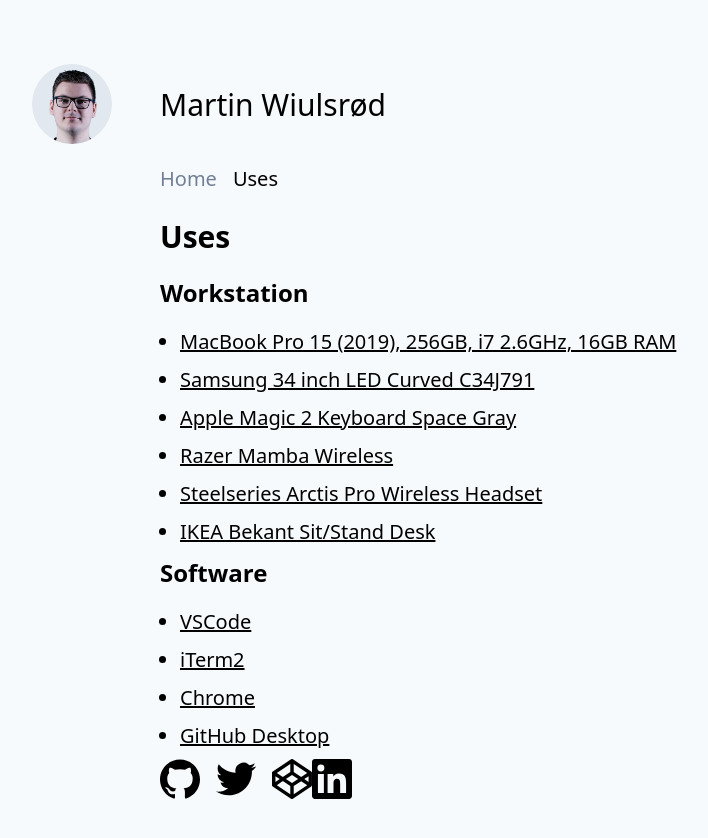
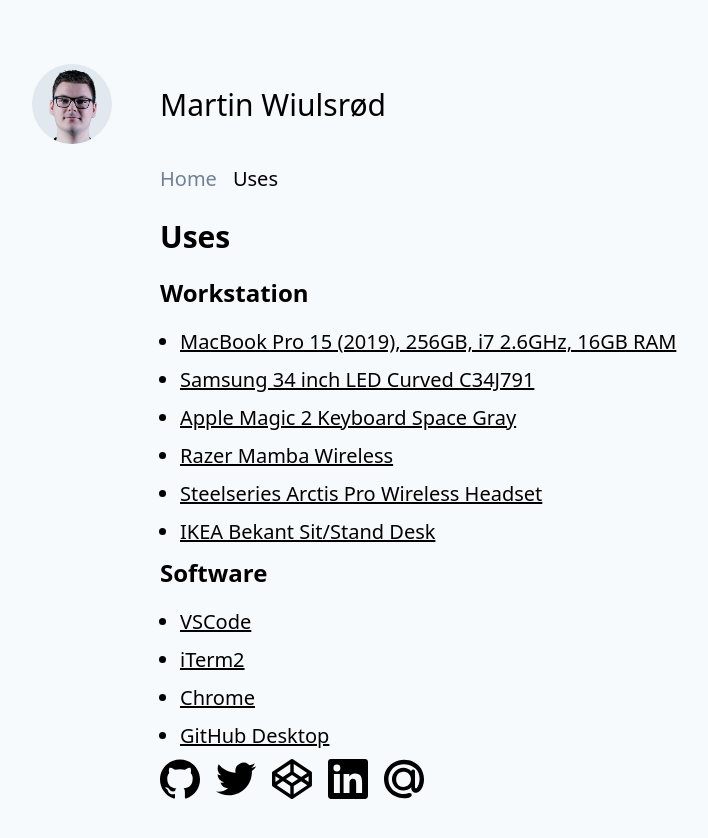
Before and after one commit to wiu753/martinwiu.com, a Nuxt app: page /uses in a window 1280 px wide. Shown: the top 838 px of the page, without its empty margins (96-804 px from the left). Built offline with nearby package versions, Linux system fonts and the light colour scheme.

Commit message:
Add email svg

```diff
--- a/components/MeFooter.vue
+++ b/components/MeFooter.vue
@@ -14,15 +14,21 @@
 			</svg>
 		</a>
 
-		<a href="https://codepen.io/wiu753" title="Go to my CodePen page">
+		<a class="mr-4" href="https://codepen.io/wiu753" title="Go to my CodePen page">
 			<svg class="w-8 h-8 sm:w-10 sm:h-10 fill-current hover:text-gray-500" viewBox="0 0 24 24" xmlns="http://www.w3.org/2000/svg">
 				<path d="M24 8.182l-.018-.087-.017-.05c-.01-.024-.018-.05-.03-.075-.003-.018-.015-.034-.02-.05l-.035-.067-.03-.05-.044-.06-.046-.045-.06-.045-.046-.03-.06-.044-.044-.04-.015-.02L12.58.19a1.024 1.024 0 0 0-1.142 0L.453 7.502l-.015.015-.044.035-.06.05-.038.04-.05.056-.037.045-.05.06c-.02.017-.03.03-.03.046l-.05.06-.02.06c-.02.01-.02.04-.03.07l-.01.05C0 8.12 0 8.15 0 8.18v7.497c0 .044.003.09.01.135l.01.046c.005.03.01.06.02.086l.015.05c.01.027.016.053.027.075l.022.05c0 .01.015.04.03.06l.03.04c.015.01.03.04.045.06l.03.04.04.04c.01.013.01.03.03.03l.06.042.04.03.01.014 10.97 7.33c.164.12.375.163.57.163s.39-.06.57-.18l10.99-7.28.014-.01.046-.037.06-.043.048-.036.052-.058.033-.045.04-.06.03-.05.03-.07.016-.052.03-.077.015-.045.03-.08v-7.5c0-.05 0-.095-.016-.14l-.014-.045.044.003zm-11.99 6.28l-3.65-2.44 3.65-2.442 3.65 2.44-3.65 2.44zm-1.034-6.674l-4.473 2.99L2.89 8.362l8.086-5.39V7.79zm-6.33 4.233l-2.582 1.73V10.3l2.582 1.726zm1.857 1.25l4.473 2.99v4.82L2.89 15.69l3.618-2.417v-.004zm6.537 2.99l4.474-2.98 3.613 2.42-8.087 5.39v-4.82zm6.33-4.23l2.583-1.72v3.456l-2.583-1.73zm-1.855-1.24L13.042 7.8V2.97l8.085 5.39-3.612 2.415v.003z"/>
 			</svg>
 		</a>
 
-		<a href="https://www.linkedin.com/in/martin-wiulsr%C3%B8d-3a1412161/" title="Go to my LinkedIn profile">
+		<a class="mr-4" href="https://www.linkedin.com/in/martin-wiulsr%C3%B8d-3a1412161/" title="Go to my LinkedIn profile">
 			<svg class="w-8 h-8 sm:w-10 sm:h-10 fill-current hover:text-gray-500" viewBox="0 0 24 24" xmlns="http://www.w3.org/2000/svg">
 				<path d="M20.447 20.452h-3.554v-5.569c0-1.328-.027-3.037-1.852-3.037-1.853 0-2.136 1.445-2.136 2.939v5.667H9.351V9h3.414v1.561h.046c.477-.9 1.637-1.85 3.37-1.85 3.601 0 4.267 2.37 4.267 5.455v6.286zM5.337 7.433a2.062 2.062 0 01-2.063-2.065 2.064 2.064 0 112.063 2.065zm1.782 13.019H3.555V9h3.564v11.452zM22.225 0H1.771C.792 0 0 .774 0 1.729v20.542C0 23.227.792 24 1.771 24h20.451C23.2 24 24 23.227 24 22.271V1.729C24 .774 23.2 0 22.222 0h.003z"/>
+			</svg>
+		</a>
+
+		<a href="mailto: wiu753@gmail.com" title="Send me an email at wiu753@gmail.com">
+			<svg class="w-8 h-8 sm:w-10 sm:h-10 fill-current hover:text-gray-500" viewBox="0 0 24 24" xmlns="http://www.w3.org/2000/svg">
+				<path d="M11.585 5.267c1.834 0 3.558.811 4.824 2.08v.004c0-.609.41-1.068.979-1.068h.145c.891 0 1.073.842 1.073 1.109l.005 9.475c-.063.621.64.941 1.029.543 1.521-1.564 3.342-8.038-.946-11.79-3.996-3.497-9.357-2.921-12.209-.955-3.031 2.091-4.971 6.718-3.086 11.064 2.054 4.74 7.931 6.152 11.424 4.744 1.769-.715 2.586 1.676.749 2.457-2.776 1.184-10.502 1.064-14.11-5.188C-.977 13.521-.847 6.093 5.62 2.245 10.567-.698 17.09.117 21.022 4.224c4.111 4.294 3.872 12.334-.139 15.461-1.816 1.42-4.516.037-4.498-2.031l-.019-.678c-1.265 1.256-2.948 1.988-4.782 1.988-3.625 0-6.813-3.189-6.813-6.812 0-3.659 3.189-6.885 6.814-6.885zm4.561 6.623c-.137-2.653-2.106-4.249-4.484-4.249h-.09c-2.745 0-4.268 2.159-4.268 4.61 0 2.747 1.842 4.481 4.256 4.481 2.693 0 4.464-1.973 4.592-4.306l-.006-.536z"/>
 			</svg>
 		</a>
 
```
